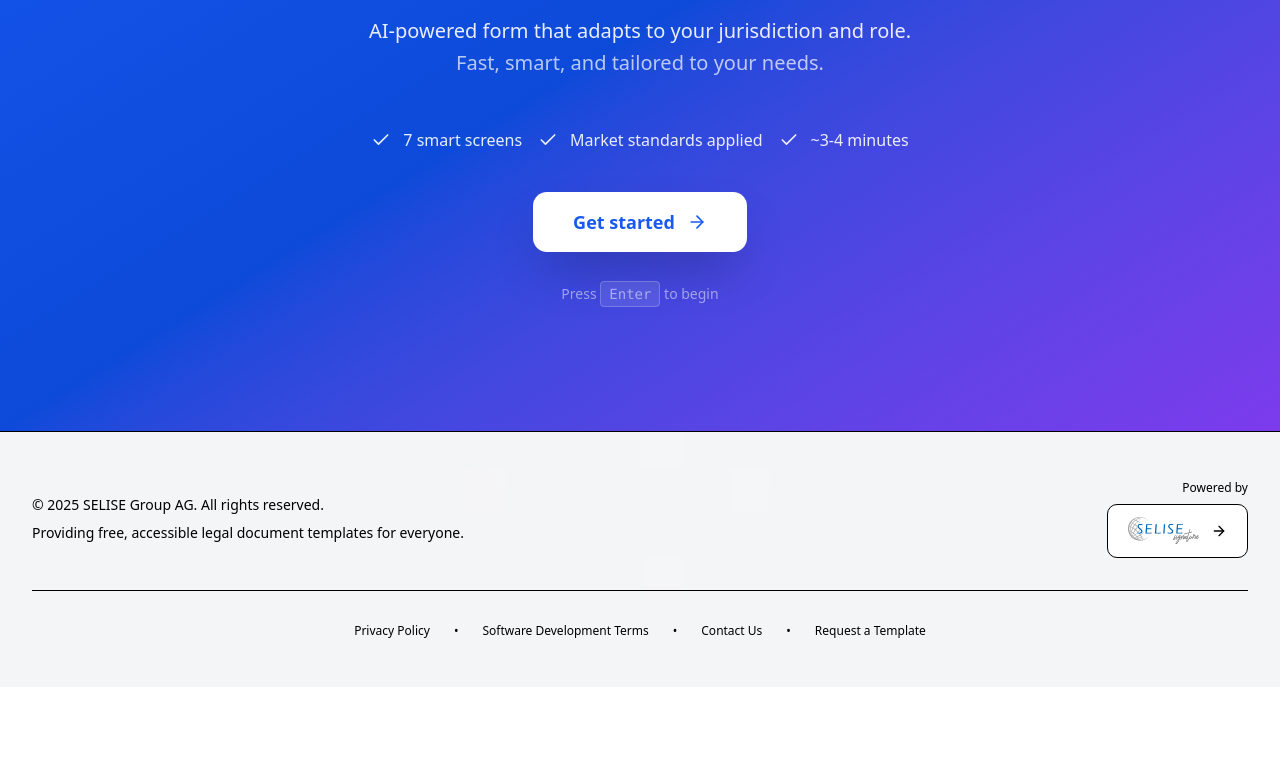
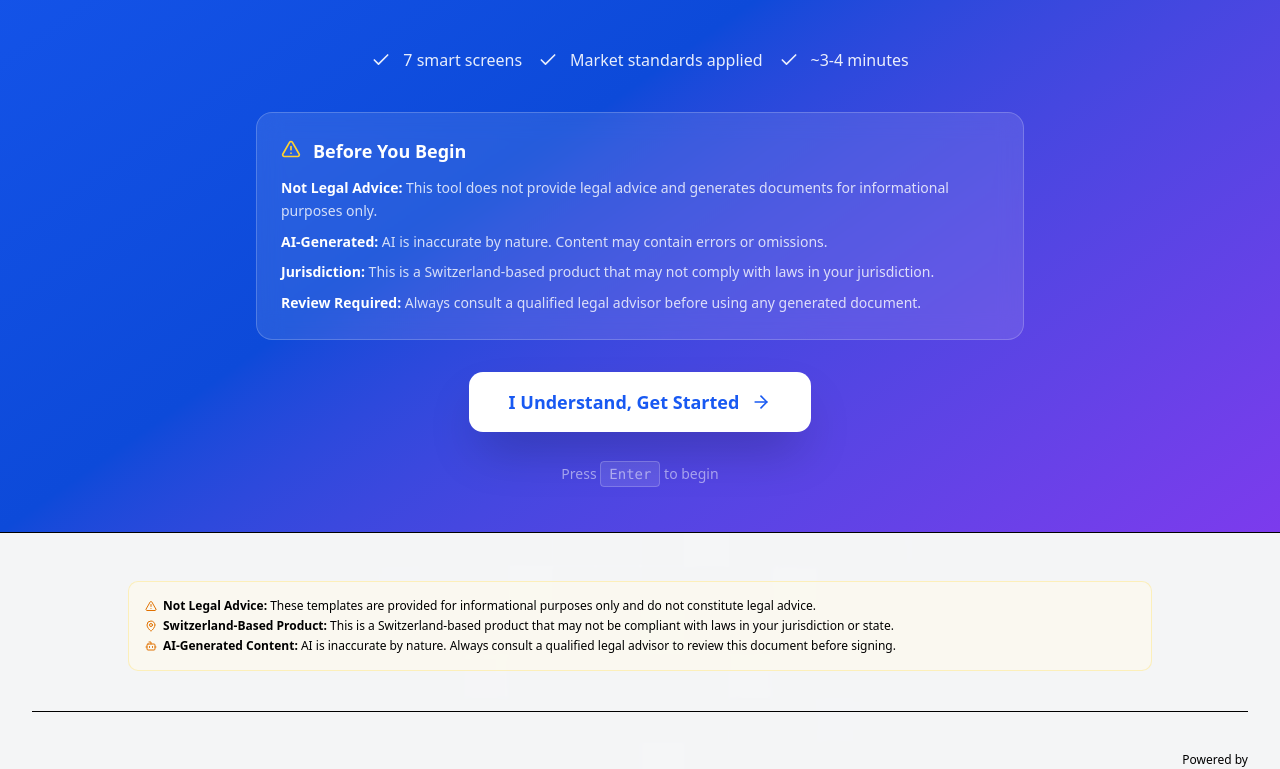
Before and after one commit to mohanselise/legal-template, a Next.js app: page /templates/employment-agreement/generate in a window 1280 px wide. Shown: the part 434-1203 px from the top of the page. Before the commit the page ends 1121 px from the top, so only its background shows below. Built offline with nearby package versions, Linux system fonts and the light colour scheme.

Commit message:
feat: Add comprehensive legal disclaimer component and integrate it across templates and footer for enhanced user guidance

```diff
--- a/app/page.tsx
+++ b/app/page.tsx
@@ -27,6 +27,7 @@ import {
 } from "lucide-react";
 import Link from "next/link";
 import Image from "next/image";
+import { LegalDisclaimer } from "@/components/legal-disclaimer";
 
 const templates = [
   {
@@ -593,27 +594,11 @@ export default function Home() {
         </div>
       </section>
 
-      {/* Trust & Disclaimer Section */}
+      {/* Trust & Disclaimer Section - Enhanced */}
       <section className="bg-white py-20 dark:bg-black">
         <div className="mx-auto max-w-7xl px-6 lg:px-8">
-          <div className="mx-auto max-w-3xl">
-            <div className="rounded-2xl border-2 border-amber-200 bg-amber-50 p-8 shadow-lg dark:border-amber-900/50 dark:bg-amber-950/20">
-              <div className="flex items-start gap-4">
-                <div className="flex h-12 w-12 shrink-0 items-center justify-center rounded-xl bg-amber-100 dark:bg-amber-900/30">
-                  <Shield className="h-6 w-6 text-amber-600 dark:text-amber-500" />
-                </div>
-                <div>
-                  <h3 className="text-lg font-semibold text-amber-900 dark:text-amber-200">
-                    Important Legal Disclaimer
-                  </h3>
-                  <p className="mt-3 text-sm leading-relaxed text-amber-800 dark:text-amber-300">
-                    These templates are provided for informational purposes and as a starting point for your legal documents.
-                    They do not constitute legal advice. For specific legal guidance tailored to your situation, please consult
-                    with a qualified attorney in your jurisdiction. Laws vary by location and change over time.
-                  </p>
-                </div>
-              </div>
-            </div>
+          <div className="mx-auto max-w-4xl">
+            <LegalDisclaimer />
           </div>
         </div>
       </section>
--- a/app/templates/employment-agreement/generate/_components/SmartFlowV2.tsx
+++ b/app/templates/employment-agreement/generate/_components/SmartFlowV2.tsx
@@ -24,6 +24,7 @@ import {
   AlertDialogHeader,
   AlertDialogTitle,
 } from '@/components/ui/alert-dialog';
+import { LegalDisclaimer } from '@/components/legal-disclaimer';
 
 const STEPS = [
   { id: 'company', title: 'Company', component: Step1CompanyIdentity },
@@ -567,11 +568,11 @@ function SmartFlowContent() {
   // Welcome Screen
   if (showWelcome) {
     return (
-      <div className="min-h-screen bg-gradient-to-br from-[hsl(222,89%,52%)] via-[hsl(222,89%,45%)] to-[hsl(262,83%,58%)] flex items-center justify-center px-4">
+      <div className="min-h-screen bg-gradient-to-br from-[hsl(222,89%,52%)] via-[hsl(222,89%,45%)] to-[hsl(262,83%,58%)] flex items-center justify-center px-4 py-12 overflow-y-auto">
         <motion.div
           initial={{ opacity: 0, y: 20 }}
           animate={{ opacity: 1, y: 0 }}
-          className="text-center max-w-2xl"
+          className="text-center max-w-3xl w-full"
         >
           <div className="w-20 h-20 bg-white/10 backdrop-blur-sm rounded-3xl flex items-center justify-center mx-auto mb-8 border border-white/20">
             <Sparkles className="w-10 h-10 text-white" />
@@ -597,11 +598,26 @@ function SmartFlowContent() {
               <span>~3-4 minutes</span>
             </div>
           </div>
+
+          {/* Disclaimer - Before user starts */}
+          <div className="mb-8 text-left bg-white/10 backdrop-blur-md border border-white/20 rounded-2xl p-6">
+            <div className="flex items-start gap-3 mb-3">
+              <AlertTriangle className="w-5 h-5 text-amber-300 flex-shrink-0 mt-0.5" />
+              <h3 className="text-lg font-semibold text-white">Before You Begin</h3>
+            </div>
+            <div className="space-y-2 text-sm text-white/80 leading-relaxed">
+              <p><strong className="text-white">Not Legal Advice:</strong> This tool does not provide legal advice and generates documents for informational purposes only.</p>
+              <p><strong className="text-white">AI-Generated:</strong> AI is inaccurate by nature. Content may contain errors or omissions.</p>
+              <p><strong className="text-white">Jurisdiction:</strong> This is a Switzerland-based product that may not comply with laws in your jurisdiction.</p>
+              <p><strong className="text-white">Review Required:</strong> Always consult a qualified legal advisor before using any generated document.</p>
+            </div>
+          </div>
+
           <button
             onClick={() => setShowWelcome(false)}
             className="bg-white text-[hsl(222,89%,52%)] px-10 py-4 rounded-xl font-semibold text-lg shadow-2xl hover:shadow-xl hover:scale-105 transition-all inline-flex items-center gap-3"
           >
-            Get started
+            I Understand, Get Started
             <ArrowRight className="w-5 h-5" />
           </button>
           <p className="mt-8 text-white/50 text-sm">
--- a/app/templates/employment-agreement/generate/review/page.tsx
+++ b/app/templates/employment-agreement/generate/review/page.tsx
@@ -10,6 +10,7 @@ import {
   clearEmploymentAgreementReview,
   loadEmploymentAgreementReview,
 } from '../reviewStorage';
+import { LegalDisclaimer } from '@/components/legal-disclaimer';
 
 function ReviewContent() {
   const searchParams = useSearchParams();
@@ -366,26 +367,8 @@ function ReviewContent() {
                 </div>
               )}
 
-              {/* Legal Notice - Enhanced */}
-              <div className="bg-gradient-to-br from-amber-50 to-orange-50 dark:from-amber-900/20 dark:to-orange-900/20 border-l-4 border-amber-500 dark:border-amber-600 rounded-xl p-6 shadow-lg">
-                <div className="flex gap-3">
-                  <div className="flex-shrink-0">
-                    <div className="w-10 h-10 bg-amber-100 dark:bg-amber-900/40 rounded-lg flex items-center justify-center">
-                      <span className="text-xl">⚖️</span>
-                    </div>
-                  </div>
-                  <div>
-                    <h4 className="font-bold text-amber-900 dark:text-amber-200 mb-2 text-sm">
-                      Professional Legal Review Required
-                    </h4>
-                    <p className="text-xs text-amber-800 dark:text-amber-300 leading-relaxed">
-                      This AI-enhanced document should be reviewed by a qualified employment attorney
-                      admitted to practice in the relevant jurisdiction before execution. Employment
-                      laws and regulations vary significantly by location.
-                    </p>
-                  </div>
-                </div>
-              </div>
+              {/* Comprehensive Legal Disclaimer */}
+              <LegalDisclaimer className="shadow-lg" />
             </div>
           </div>
         </div>
--- a/components/footer.tsx
+++ b/components/footer.tsx
@@ -1,6 +1,7 @@
 import Link from 'next/link';
 import Image from 'next/image';
 import { ArrowRight } from 'lucide-react';
+import { LegalDisclaimer } from './legal-disclaimer';
 
 export default function Footer() {
   const currentYear = new Date().getFullYear();
@@ -17,6 +18,13 @@ export default function Footer() {
         />
       </div>
       <div className="relative mx-auto max-w-7xl px-6 lg:px-8">
+        {/* Legal Disclaimer - Site-wide */}
+        <div className="mb-10 pb-10 border-b border-border">
+          <div className="mx-auto max-w-5xl">
+            <LegalDisclaimer variant="compact" className="px-4 py-4 rounded-lg bg-amber-50/50 dark:bg-amber-950/10 border border-amber-200/50 dark:border-amber-900/30" />
+          </div>
+        </div>
+
         <div className="flex flex-col items-center justify-between gap-6 sm:flex-row">
           <div className="text-center sm:text-left">
             <p className="text-sm text-muted-foreground">
--- /dev/null
+++ b/components/legal-disclaimer.tsx
@@ -0,0 +1,87 @@
+import { AlertTriangle, Scale, MapPin, Bot } from 'lucide-react';
+import { Alert, AlertDescription } from '@/components/ui/alert';
+
+interface LegalDisclaimerProps {
+  variant?: 'compact' | 'full';
+  className?: string;
+}
+
+export function LegalDisclaimer({ variant = 'full', className = '' }: LegalDisclaimerProps) {
+  if (variant === 'compact') {
+    return (
+      <div className={`text-xs text-muted-foreground space-y-1 ${className}`}>
+        <p className="flex items-start gap-1.5">
+          <AlertTriangle className="h-3 w-3 mt-0.5 flex-shrink-0 text-amber-600 dark:text-amber-500" />
+          <span>
+            <strong>Not Legal Advice:</strong> These templates are provided for informational purposes only and do not constitute legal advice.
+          </span>
+        </p>
+        <p className="flex items-start gap-1.5">
+          <MapPin className="h-3 w-3 mt-0.5 flex-shrink-0 text-amber-600 dark:text-amber-500" />
+          <span>
+            <strong>Switzerland-Based Product:</strong> This is a Switzerland-based product that may not be compliant with laws in your jurisdiction or state.
+          </span>
+        </p>
+        <p className="flex items-start gap-1.5">
+          <Bot className="h-3 w-3 mt-0.5 flex-shrink-0 text-amber-600 dark:text-amber-500" />
+          <span>
+            <strong>AI-Generated Content:</strong> AI is inaccurate by nature. Always consult a qualified legal advisor to review this document before signing.
+          </span>
+        </p>
+      </div>
+    );
+  }
+
+  return (
+    <Alert className={`border-2 border-amber-200 bg-amber-50 dark:border-amber-900/50 dark:bg-amber-950/20 ${className}`}>
+      <AlertDescription>
+        <div className="flex items-start gap-4">
+          <div className="flex h-12 w-12 shrink-0 items-center justify-center rounded-xl bg-amber-100 dark:bg-amber-900/30">
+            <Scale className="h-6 w-6 text-amber-600 dark:text-amber-500" />
+          </div>
+          <div className="space-y-4">
+            <h3 className="text-lg font-semibold text-amber-900 dark:text-amber-200">
+              Important Legal Disclaimer
+            </h3>
+
+            <div className="space-y-3 text-sm leading-relaxed text-amber-800 dark:text-amber-300">
+              <div className="flex items-start gap-3">
+                <AlertTriangle className="h-4 w-4 mt-0.5 flex-shrink-0" />
+                <p>
+                  <strong className="font-semibold">Not Legal Advice:</strong> These templates are provided for informational purposes only and as a starting point for your legal documents. They do not constitute legal advice, and we do not provide legal advice through this service.
+                </p>
+              </div>
+
+              <div className="flex items-start gap-3">
+                <MapPin className="h-4 w-4 mt-0.5 flex-shrink-0" />
+                <p>
+                  <strong className="font-semibold">Jurisdiction Disclaimer:</strong> This is a Switzerland-based product. The templates provided may not be compliant with the specific laws, regulations, or requirements of your jurisdiction, state, or country. Laws vary significantly by location and change over time.
+                </p>
+              </div>
+
+              <div className="flex items-start gap-3">
+                <Bot className="h-4 w-4 mt-0.5 flex-shrink-0" />
+                <p>
+                  <strong className="font-semibold">AI-Generated Content:</strong> This service uses artificial intelligence to generate documents. AI is inherently inaccurate by nature and may produce errors, omissions, or inappropriate content. The generated documents should never be used as-is without professional legal review.
+                </p>
+              </div>
+
+              <div className="flex items-start gap-3">
+                <Scale className="h-4 w-4 mt-0.5 flex-shrink-0" />
+                <p>
+                  <strong className="font-semibold">Professional Review Required:</strong> You must consult with a qualified legal advisor admitted to practice in your relevant jurisdiction to review, modify, and approve any document before you sign or use it. Do not rely on these templates without proper legal counsel.
+                </p>
+              </div>
+            </div>
+
+            <div className="pt-3 border-t border-amber-200 dark:border-amber-900/50">
+              <p className="text-xs text-amber-700 dark:text-amber-400 font-medium">
+                By using this service, you acknowledge that you understand these limitations and agree to seek appropriate legal counsel before using any generated documents.
+              </p>
+            </div>
+          </div>
+        </div>
+      </AlertDescription>
+    </Alert>
+  );
+}
```
